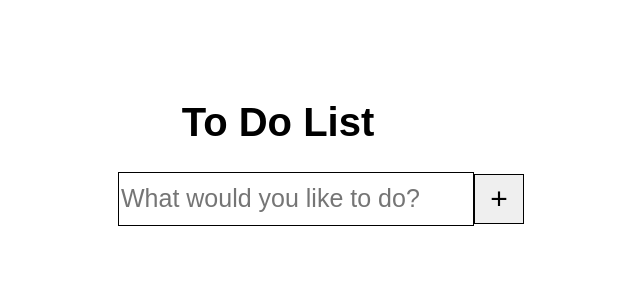
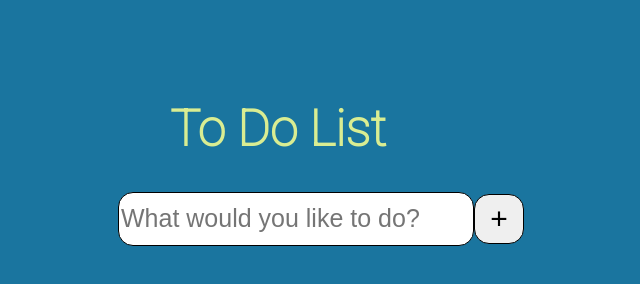
Before and after one commit to southf09/to-do-list, a plain HTML site: page index.html in a window 1280 px wide. Shown: the whole page, without its empty margins (362-1002 px from the left). Drawn offline with Linux system fonts and the light colour scheme.

Commit message:
Added color scheme and improved on CSS styling

```diff
--- a/styles.css
+++ b/styles.css
@@ -2,17 +2,21 @@ html,
 body {
   width: 50%;
   margin: 0 auto;
-  font-family: Arial, Helvetica, sans-serif;
+  font-family: "Roboto", sans-serif;
+  background-color: #1a759f;
 }
 
 h1 {
   text-align: center;
   margin-top: 100px;
-  font-size: 40px;
+  font-size: 50px;
+  color: #d9ed92;
 }
 
 li {
   list-style-type: none;
+  color: #d9ed92;
+  font-size: 30px;
 }
 
 .container {
@@ -23,6 +27,7 @@ li {
   width: 350px;
   height: 50px;
   border: 1px solid black;
+  border-radius: 15px;
   outline: none;
   font-size: 25px;
   vertical-align: middle;
@@ -32,6 +37,7 @@ li {
   height: 50px;
   width: 50px;
   border: 1px solid black;
+  border-radius: 15px;
   vertical-align: middle;
   font-size: 30px;
 }
```
